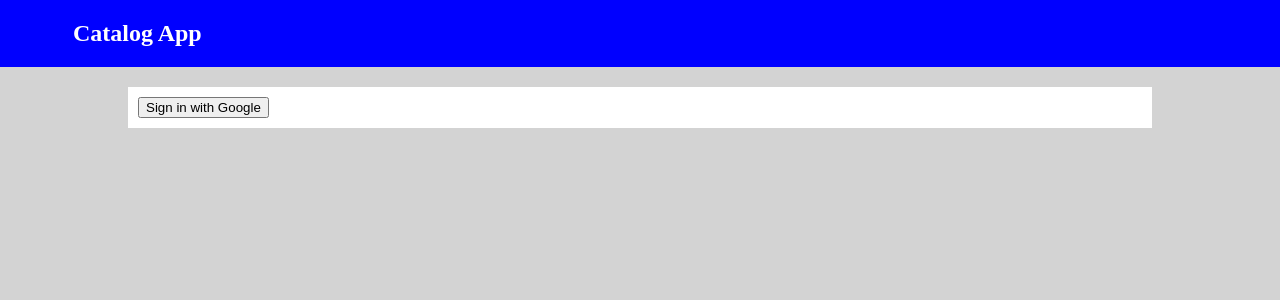
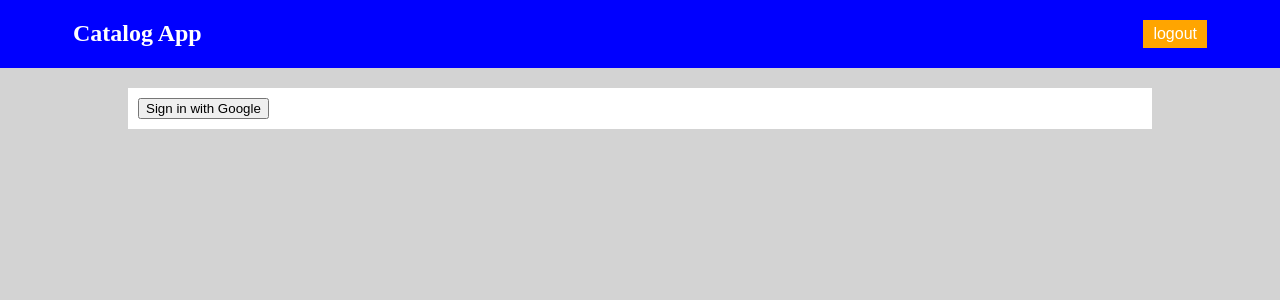
Before and after one commit to abdo1819/ud_fsnd_catalog-app, a Flask app: page /login in a window 1280 px wide. Shown: the top 300 px of the page. Run offline with Flask 2, Linux system fonts and the light colour scheme; some libraries are stand-ins or nearby versions.

Commit message:
add logout

```diff
--- a/templates/header.html
+++ b/templates/header.html
@@ -13,7 +13,14 @@
 				</button>
 				</a>
 			{% else %}
-				<h3>{{login_session['username']}}</h3>
+			<div>
+				<a href="{{url_for('disconnect')}}">
+					<button class="auoth_btn">
+					<span class="white" >logout</span>
+					</button>
+				</a>
+				<span >{{login_session['username']}}</span>
+			</div>
 			{% endif %}
 
 		</div>
```
